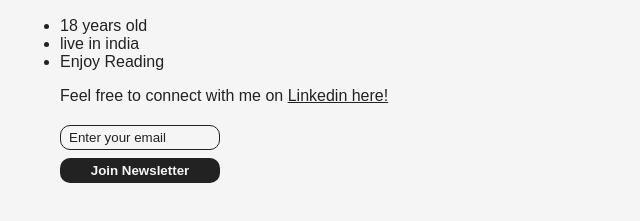
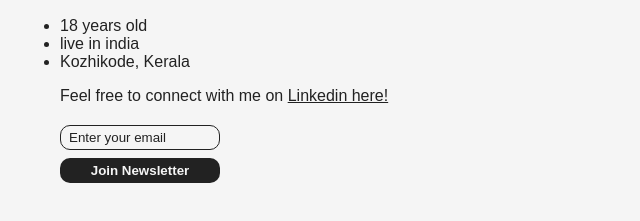
Before and after one commit to Aigamarygeorge/Web-bootcamp, a plain HTML site: page index.html in a window 1280 px wide. Shown: the part 289-510 px from the top of the page, 0-640 px from the left. Drawn offline with Linux system fonts and the light colour scheme.

Commit message:
Update index.html

```diff
--- a/index.html
+++ b/index.html
@@ -12,7 +12,7 @@
     <ul>
       <li>18 years old</li>
       <li>live in india</li>
-      <li>Enjoy Reading</li>
+      <li>Kozhikode, Kerala</li>
       <p>Feel free to connect with me on <a tagret="_blank" href="https://www.linkedin.com/in/aiga-mary-george-27568b27b">Linkedin here!</a></p>
       <input type="text" placeholder="Enter your email">
       <button>Join Newsletter</button>
```
